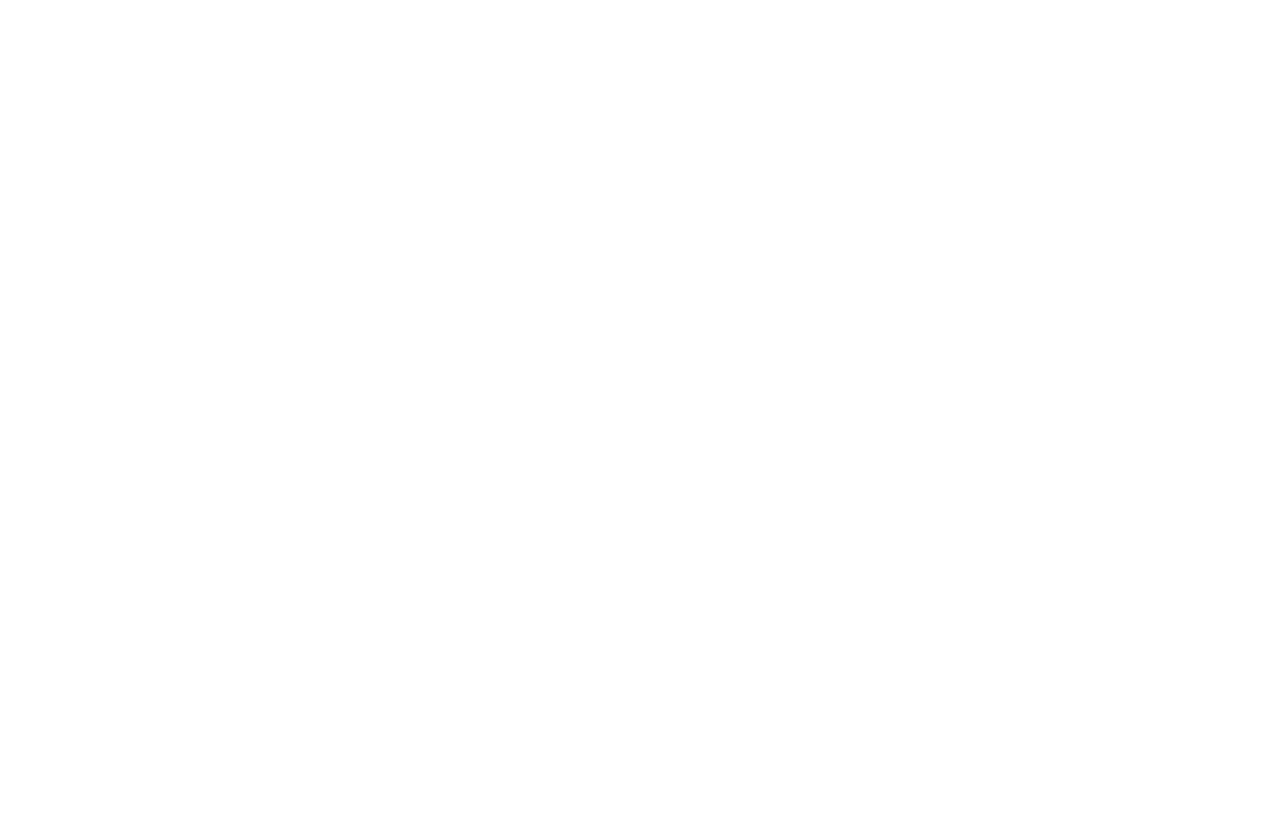
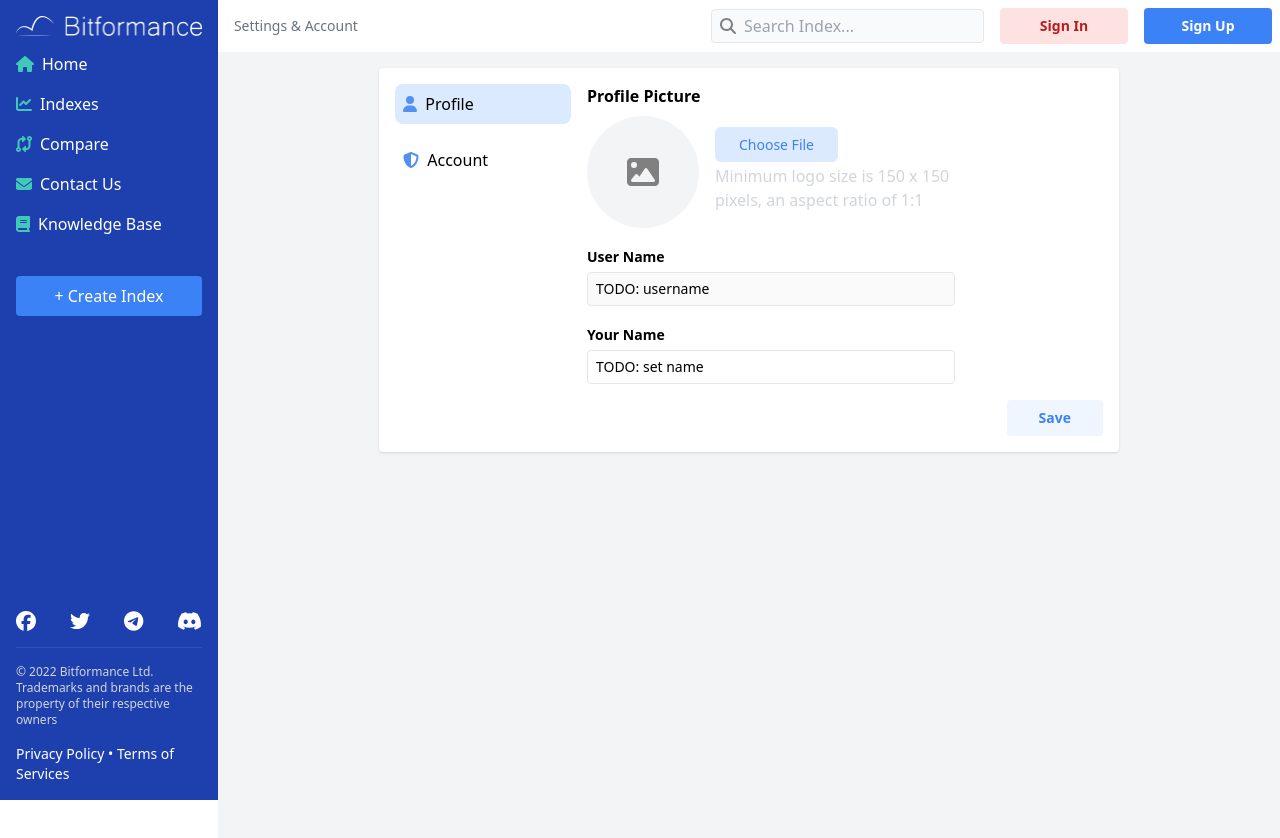
Before and after one commit to asdfstudio/bitformance, a React (Create React App) app: page /settings in a window 1280 px wide. Before the commit this address had no page. Shown: the top 838 px of the page. Before the commit the page ends 800 px from the top, so only its background shows below. Built offline with nearby package versions, Linux system fonts and the light colour scheme.

Commit message:
settings page

```diff
--- a/src/App.js
+++ b/src/App.js
@@ -5,6 +5,7 @@ import BrowsePage from './pages/BrowsePage'
 import ComparePage from './pages/ComparePage'
 import CryptoPage from './pages/CryptoPage'
 import CreateIndexPage from './pages/CreateIndexPage'
+import SettingsPage from './pages/SettingsPage'
 
 //layout components
 import SidePanel from './components/SidePanel'
@@ -63,6 +64,11 @@ function App() {
               <CreateIndexPage />
             </MainLayout>
           }/>
+          <Route exact path="/settings" element={
+            <MainLayout showModalType={showModalType} setShowModalType={setShowModalType}>
+              <SettingsPage />
+            </MainLayout>
+          }/>
 
         </Routes>
       </Router>
--- a/src/components/BFIcon.js
+++ b/src/components/BFIcon.js
@@ -17,6 +17,7 @@ import {
 	faUser,
 	faSliders,
 	faRightFromBracket,
+	faShieldHalved,
 } from '@fortawesome/free-solid-svg-icons'
 
 import {
@@ -58,6 +59,8 @@ export default function BFIcon({ iconName, color, size }) {
 		{ name: 'share-link', icon: faLink },
 		{ name: 'placeholder-image', icon: faImage },
 		{ name: 'no-picture', icon: faUser },
+		{ name: 'profile', icon: faUser },
+		{ name: 'account', icon: faShieldHalved },
 		{ name: 'settings', icon: faSliders },
 		{ name: 'logout', icon: faRightFromBracket },
 	]
--- a/src/components/GraphCard.js
+++ b/src/components/GraphCard.js
@@ -35,7 +35,6 @@ export default function GraphCard({ title, subtractWidth = 0, holdings, hook = f
 			setShownGraphData(array.slice(-1095))
 			const hourly = []
 			const { dates: hourlyDates, prices: hourlyPrices} = data.index.fivemin_graph_data
-			console.log(hourlyPrices)
 			for (let z = 0; z < hourlyDates.length; z++) {
 				hourly.push({
 					name: hourlyDates[z],
--- a/src/components/TopBar.js
+++ b/src/components/TopBar.js
@@ -66,6 +66,8 @@ export default function TopBar({ isLoggedIn, showModalType, setShowModalType })
 					let to = `/${pathArray.slice(0, index + 1).join('/')}`
 					if (to === '/indexes') {
 						to = '/'
+					} else if (to === '/settings') {
+						crumb = 'Settings & Account'
 					}
 
 					if (pathArray.length === 1 || pathArray.length - 1 === index) {
@@ -75,7 +77,7 @@ export default function TopBar({ isLoggedIn, showModalType, setShowModalType })
 					}
 				})}
 			</div>
-			{username && <div className="ml-auto relative">
+			{username && <div className="ml-auto relative cursor-pointer">
 				<div id="dropdownDefault" data-dropdown-toggle="dropdown" onClick={() => setShowMenu(!showMenu)} className="flex flex-row items-center gap-2">
 					<div>
 						<p className="text-sm">{firstName} {lastName}</p>
@@ -90,7 +92,7 @@ export default function TopBar({ isLoggedIn, showModalType, setShowModalType })
 				    <ul className="space-y-2 py-1 text-sm text-gray-700 dark:text-gray-200" aria-labelledby="dropdownDefault">
 				      <li className="flex flex-row items-center gap-2">
 				      	<BFIcon iconName="settings" size="lg" color="gray" />
-				        <Link to="" className="font-bold block py-2 px-4 hover:bg-gray-100 dark:hover:bg-gray-600 dark:hover:text-white">Settings & Account</Link>
+				        <Link to="/settings" onClick={() => setShowMenu(false)} className="font-bold block py-2 px-4 hover:bg-gray-100 dark:hover:bg-gray-600 dark:hover:text-white">Settings & Account</Link>
 				      </li>
 				      <li className="flex flex-row items-center gap-2">
 				      	<BFIcon iconName="logout" size="lg" color="gray" />
--- /dev/null
+++ b/src/components/small/BFUploadImage.js
@@ -0,0 +1,16 @@
+import BFIcon from '../BFIcon'
+
+export default function BFUploadImage() {
+	return (
+		<div className="flex flex-row items-center gap-4">
+			<div className="bg-gray-100 rounded-full w-28 h-28 flex flex-row items-center justify-center">
+				<BFIcon iconName="placeholder-image" size="2xl" color="gray" />
+			</div>
+			<div className="space-y-2">
+				<label for="file-upload" className="rounded-md bg-blue-100 text-sm text-blue-500 px-6 py-2">Choose File</label>
+				<input id="file-upload" type="file" hidden />
+				<p className="text-gray-300 w-60">Minimum logo size is 150 x 150 pixels, an aspect ratio of 1:1</p>
+			</div>
+		</div>
+	)
+}
--- a/src/pages/CreateIndexPage.js
+++ b/src/pages/CreateIndexPage.js
@@ -4,6 +4,7 @@ import BFChooseOption from '../components/small/BFChooseOption'
 import GraphCard from '../components/GraphCard'
 import { useNavigate } from 'react-router-dom'
 import { useState } from 'react'
+import BFUploadImage from '../components/small/BFUploadImage'
 
 export default function CreateIndexPage() {
 
@@ -24,16 +25,7 @@ export default function CreateIndexPage() {
 			<div className="col-span-2 space-y-4 bg-white rounded border p-4 m-4">
 				<h1 className="text-xl font-bold mb-4">Basic</h1>
 				<label>Index Logo</label>
-				<div className="flex flex-row items-center gap-4">
-					<div className="bg-gray-100 rounded-full w-28 h-28 flex flex-row items-center justify-center">
-						<BFIcon iconName="placeholder-image" size="2xl" color="gray" />
-					</div>
-					<div className="space-y-2">
-						<label for="file-upload" className="rounded-md bg-blue-100 text-sm text-blue-500 px-6 py-2">Choose File</label>
-						<input id="file-upload" type="file" hidden />
-						<p className="text-gray-300 w-60">Minimum logo size is 150 x 150pixels, an aspect ratio of 1:1</p>
-					</div>
-				</div>
+				<BFUploadImage />
 
 				<div className="space-y-4">
 					<div>
--- /dev/null
+++ b/src/pages/SettingsPage.js
@@ -0,0 +1,64 @@
+import { useState } from 'react'
+import BFIcon from '../components/BFIcon'
+import BFUploadImage from '../components/small/BFUploadImage'
+
+export default function SettingsPage() {
+
+	const [tabSelected, setTabSelected] = useState('profile')
+	const [name, setName] = useState('TODO: set name')
+
+	const saveProfile = () => {
+		//TODO://
+	}
+
+	const ProfileForm = () => (
+		<div className="space-y-4">
+			<div>
+				<h1 className="font-bold mb-2">Profile Picture</h1>
+				<BFUploadImage />
+			</div>
+			<div>
+				<label className="text-sm font-bold ">User Name</label>
+				<input className="mt-1 text-sm w-full px-2 py-1.5 border rounded" disabled value={'TODO: username'} />
+			</div>
+			<div>
+				<label className="text-sm font-bold">Your Name</label>
+				<input className="mt-1 text-sm w-full px-2 py-1.5 border rounded" onChange={(e) => setName(e.target?.value)} value={name} />
+			</div>
+		</div>
+	)
+
+	const AccountForm = () => (
+		<div>
+
+		</div>
+	)
+
+	const selected = 'rounded-lg bg-blue-100 w-full py-2 pl-2 cursor-pointer'
+	const notSelected = 'rounded-lg hover:bg-blue-100 w-full py-2 pl-2 cursor-pointer'
+
+	return(
+		<div className="bg-gray-100 h-screen p-4">
+			<div className="bg-white rounded shadow mx-auto max-w-[740px] p-4">
+				<div className="flex flex-row gap-4">
+					<div className="w-44 space-y-4">
+						<p onClick={() => setTabSelected('profile')} className={tabSelected === 'profile' ? selected : notSelected}>
+							<BFIcon iconName="profile" color="#5390F4" />
+							&nbsp;&nbsp;Profile
+						</p>
+						<p onClick={() => setTabSelected('account')} className={tabSelected === 'account' ? selected: notSelected}>
+							<BFIcon iconName="account" color="#5390F4" />
+							&nbsp;&nbsp;Account
+						</p>
+					</div>
+					{ tabSelected === 'profile' ? <ProfileForm /> : <AccountForm /> }
+				</div>
+				<div className="mt-4 	text-right">
+{/*					<button className="w-full text-sm rounded bg-blue-50 hover:bg-blue-200 font-bold text-blue-500 py-2" onClick={() => setShowModalType('SIGN_UP')}>Cancel</button>
+*/}					<button className="px-8 text-sm rounded bg-blue-50 hover:bg-blue-200 font-bold text-blue-500 py-2" onClick={() => saveProfile()}>Save</button>
+
+				</div>
+			</div>
+		</div>
+	)
+}
```
